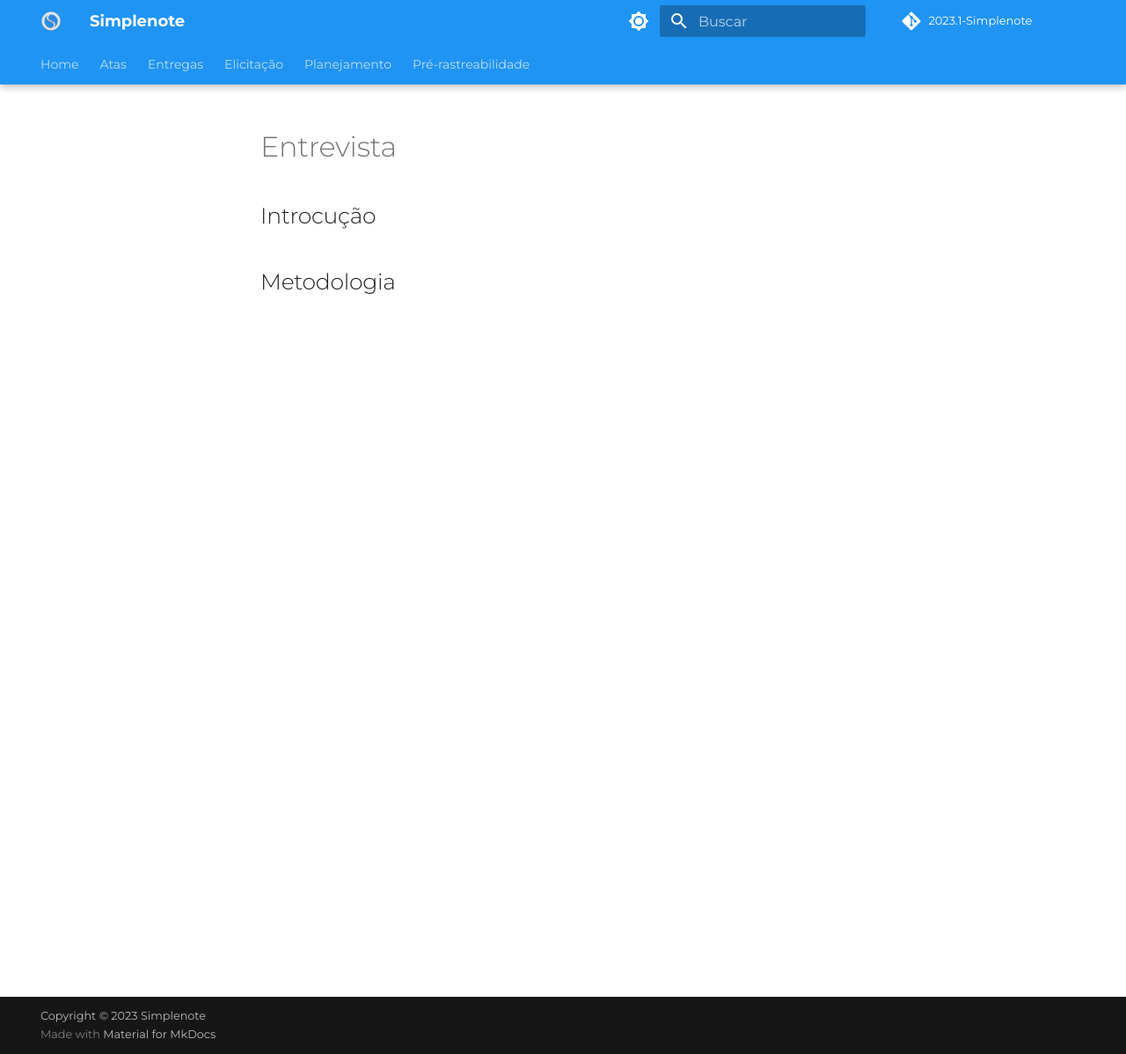
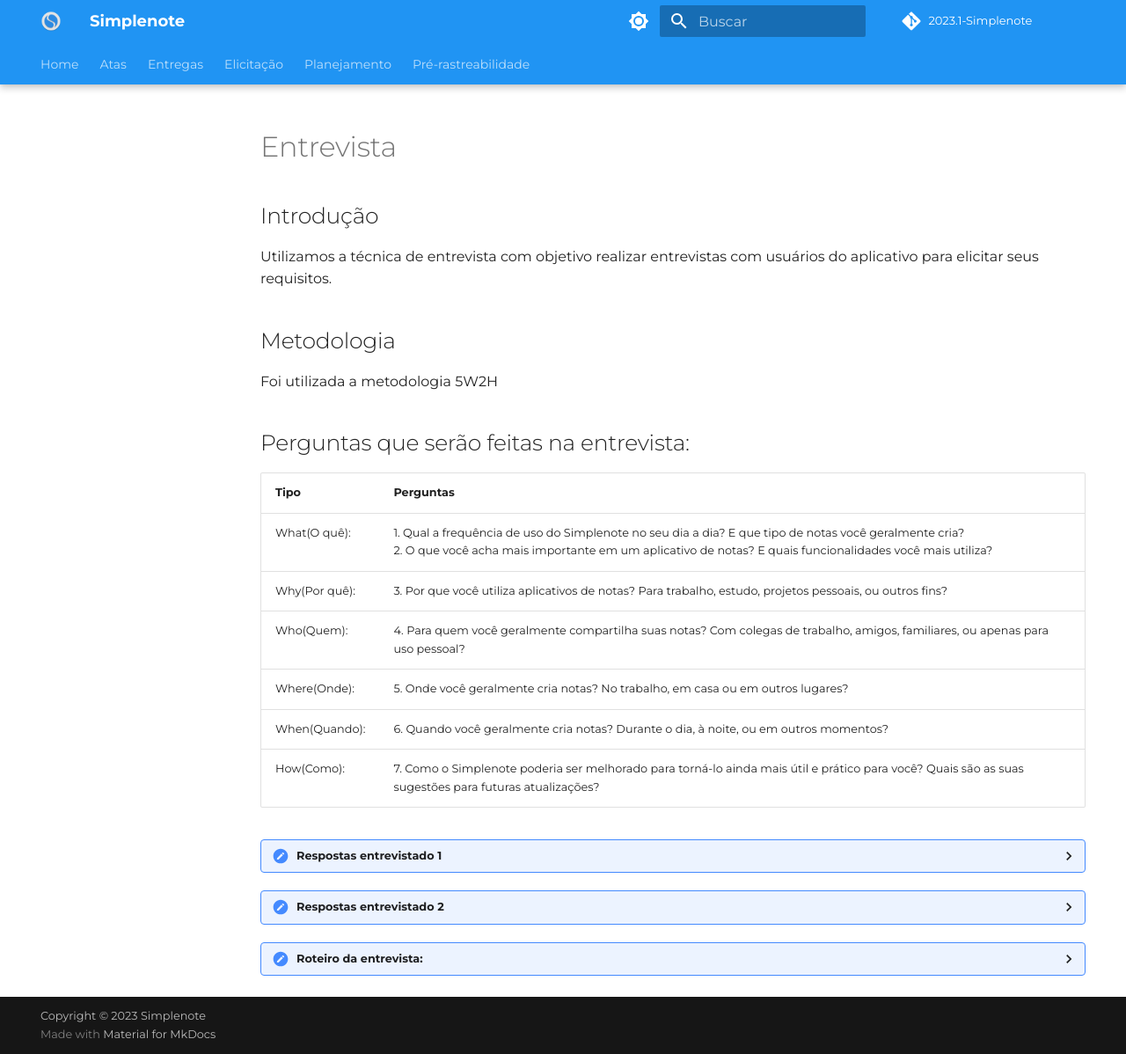
Before and after one commit to Requisitos-de-Software/2023.1-Simplenote, an MkDocs documentation site: the page built from docs/elicitacao/entrevista.md, in a window 1280 px wide and 1198 px high. Shown: the whole window at 88% size. Built offline with MkDocs 1.6.1 and Material for MkDocs 9.7.7, drawn with Linux system fonts in a browser that asks for light colours; some web fonts are replaced; comment, search, counter and statistics services are not loaded; some of the changed text lies outside the part shown.

Commit message:
Adicionando perguntas que serão feitas

```diff
--- a/docs/elicitacao/entrevista.md
+++ b/docs/elicitacao/entrevista.md
@@ -1,5 +1,92 @@
 # Entrevista
 
-## Introcução
+## Introdução
+
+  Utilizamos a técnica de entrevista com objetivo realizar entrevistas com usuários do aplicativo para elicitar seus requisitos.
 
 ## Metodologia
+
+  Foi utilizada a metodologia 5W2H
+
+## Perguntas que serão feitas na entrevista:
+
+
+| Tipo          | Perguntas                                                                                                                                                                                                             |
+|---------------|-----------------------------------------------------------------------------------------|
+| What(O quê):  | 1. Qual a frequência de uso do Simplenote no seu dia a dia? E que tipo de notas você geralmente cria?<br>2. O que você acha mais importante em um aplicativo de notas? E quais funcionalidades você mais utiliza? |
+| Why(Por quê): | 3. Por que você utiliza aplicativos de notas? Para trabalho, estudo, projetos pessoais, ou outros fins?                                                                                                               |
+| Who(Quem):    | 4. Para quem você geralmente compartilha suas notas? Com colegas de trabalho, amigos, familiares, ou apenas para uso pessoal?                                                                                         |
+| Where(Onde):  | 5. Onde você geralmente cria notas? No trabalho, em casa ou em outros lugares?                                                                                                                                        |
+| When(Quando): | 6. Quando você geralmente cria notas? Durante o dia, à noite, ou em outros momentos?                                                                                                                                  |
+| How(Como):    | 7. Como o Simplenote poderia ser melhorado para torná-lo ainda mais útil e prático para você? Quais são as suas sugestões para futuras atualizações?                                                                  |
+
+<details>
+<summary>Respostas entrevistado 1</summary>
+
+1. Qual a frequência de uso do Simplenote no seu dia a dia? E que tipo de notas você geralmente cria?
+2. O que você acha mais importante em um aplicativo de notas? E quais funcionalidades você mais utiliza?
+3. Por que você utiliza aplicativos de notas? Para trabalho, estudo, projetos pessoais, ou outros fins?
+4. Para quem você geralmente compartilha suas notas? Com colegas de trabalho, amigos, familiares, ou apenas para uso pessoal?
+5. Onde você geralmente cria notas? No trabalho, em casa ou em outros lugares?
+6. Quando você geralmente cria notas? Durante o dia, à noite, ou em outros momentos?
+7. Como o Simplenote poderia ser melhorado para torná-lo ainda mais útil e prático para você? Quais são as suas sugestões para futuras atualizações?
+
+</details>
+
+<details>
+<summary>Respostas entrevistado 2</summary>
+
+1. Qual a frequência de uso do Simplenote no seu dia a dia? E que tipo de notas você geralmente cria?
+2. O que você acha mais importante em um aplicativo de notas? E quais funcionalidades você mais utiliza?
+3. Por que você utiliza aplicativos de notas? Para trabalho, estudo, projetos pessoais, ou outros fins?
+4. Para quem você geralmente compartilha suas notas? Com colegas de trabalho, amigos, familiares, ou apenas para uso pessoal?
+5. Onde você geralmente cria notas? No trabalho, em casa ou em outros lugares?
+6. Quando você geralmente cria notas? Durante o dia, à noite, ou em outros momentos?
+7. Como o Simplenote poderia ser melhorado para torná-lo ainda mais útil e prático para você? Quais são as suas sugestões para futuras atualizações?
+
+</details>
+
+<details>
+<summary>Roteiro da entrevista:</summary>
+
+
+Introdução
+
+Ana Beatriz: Olá, meu nome é Ana Beatriz e eu sou estudante de Engenharia de Software na Universidade de Brasília. Estou realizando uma entrevista para elicitar requisitos do aplicativo Simplenote, para a disciplina Requisitos de Software ministrada pelo professor André Barros. Gostaria de enfatizar que suas respostas são confidenciais e usadas apenas para fins acadêmicos. Além disso, não há respostas certas ou erradas, estou apenas interessada em saber a sua opinião sincera sobre o uso do aplicativo. Por fim, a entrevista deve durar em torno de 5 a 10 minutos. Obrigada por aceitar participar da entrevista!"
+
+Perguntas
+
+Ana Beatriz: Qual a frequência de uso do Simplenote no seu dia a dia? E que tipo de notas você geralmente cria?
+
+Entrevistado: …
+
+Ana Beatriz: O que você acha mais importante em um aplicativo de notas? E quais funcionalidades você mais utiliza?
+
+Entrevistado: …
+
+Ana Beatriz: Por que você utiliza aplicativos de notas? Para trabalho, estudo, projetos pessoais, ou outros fins?
+
+Entrevistado: ...
+
+Ana Beatriz: Para quem você geralmente compartilha suas notas? Com colegas de trabalho, amigos, familiares, ou apenas para uso pessoal?
+
+Entrevistado: ...
+
+Ana Beatriz: Onde você geralmente cria notas? No trabalho, em casa ou em outros lugares?
+
+Entrevistado: …
+
+Ana Beatriz: Quando você geralmente cria notas? Durante o dia, à noite, ou em outros momentos?
+
+Entrevistado: …
+
+Ana Beatriz: Como o Simplenote poderia ser melhorado para torná-lo ainda mais útil e prático para você? Quais são as suas sugestões para futuras atualizações?
+
+Encerramento
+
+Ana Beatriz: Muito obrigada por participar da entrevista e pelas suas respostas. Caso eu precise entrar em contato futuramente para obter mais informações, posso contar com você?
+
+Entrevistado: …
+
+Ana Beatriz: Obrigada mais uma vez pela sua disponibilidade e colaboração. Suas respostas foram muito valiosas para o nosso trabalho e com certeza contribuirão para o aprimoramento do Simplenote. Agradeço novamente pela participação e encerramos aqui a entrevista. Tenha um ótimo dia!
+</details>
```
